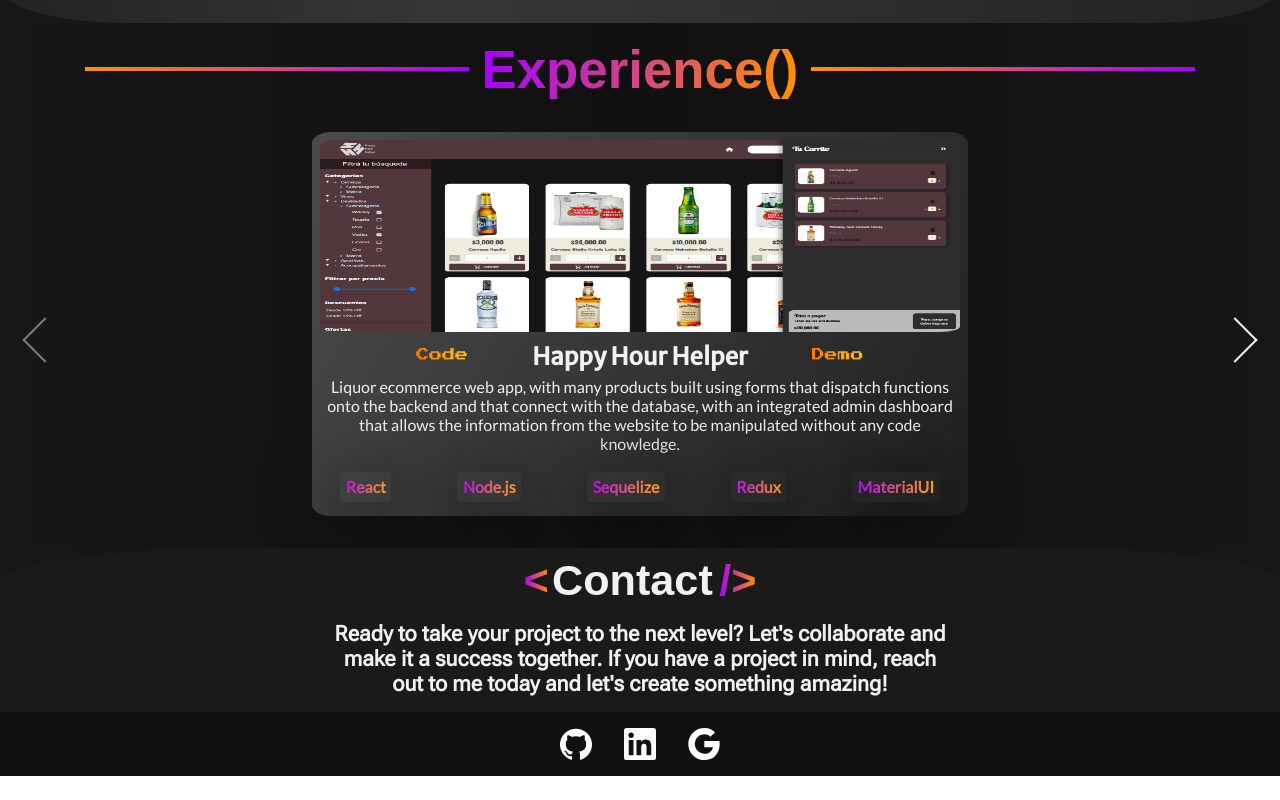
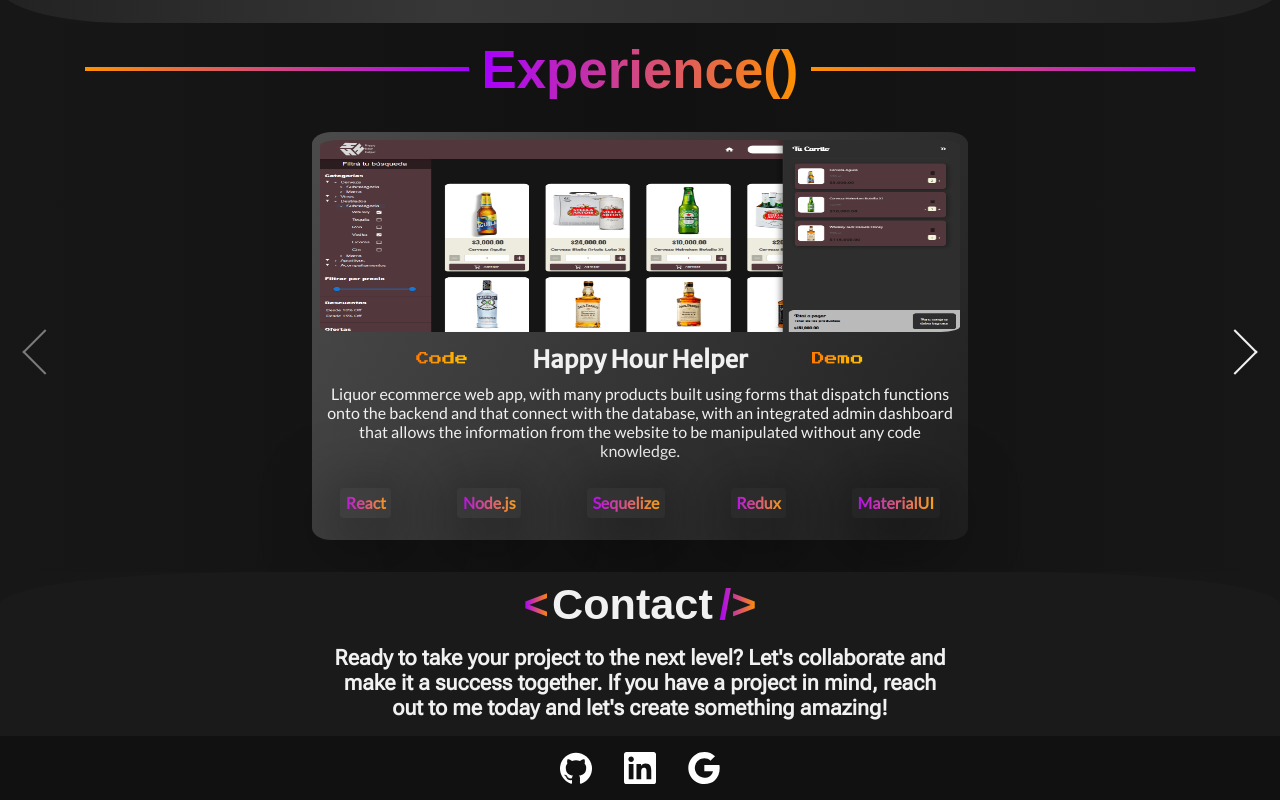
Before and after one commit to Loloming/Portafolio, a React (Vite) app in the folder client/: page / in a window 1280 px wide. Shown: the part 810-1610 px from the top of the page. Before the commit the page ends 1586 px from the top, so only its background shows below. Built offline with nearby package versions, Linux system fonts and the light colour scheme; a web font is replaced by a local one.

Commit message:
feat: icon added

```diff
--- a/client/index.html
+++ b/client/index.html
@@ -2,7 +2,7 @@
 <html lang="en">
   <head>
     <meta charset="UTF-8" />
-    <link rel="icon" type="image/svg+xml" href="/vite.svg" />
+    <link rel="icon" href="./public/damnB.svg" />
     <meta name="viewport" content="width=device-width, initial-scale=1.0" />
     <title>Damian Bruzzoni</title>
   </head>
--- a/client/src/components/Card/Card.module.css
+++ b/client/src/components/Card/Card.module.css
@@ -14,7 +14,6 @@
     align-items: center;
     background: -webkit-linear-gradient(150deg, #202020, #4b4b4b);
     padding: .5rem;
-    height: 23rem;
     width: 40rem;
     border-radius: 3%;
     margin-bottom: 2rem;
@@ -46,6 +45,7 @@
     display: flex;
     height: 4rem;
     width: 100%;
+    margin-bottom: .5rem;
     flex-wrap: wrap;
     transition: transform 1s ease-out;
     justify-content: center;
--- a/client/src/components/Header/Header.module.css
+++ b/client/src/components/Header/Header.module.css
@@ -82,7 +82,7 @@
     }
 }
 
-@media only screen and (min-width:1200px) {
+/* @media only screen and (min-width:1200px) {
 
     .header {
         height: 4.3rem;
@@ -95,4 +95,4 @@
         font-size: 1.5rem;
         font-weight: 600;
     }
-}
+} */
```
Also changed, not shown: client/public/damnB.svg (added).
